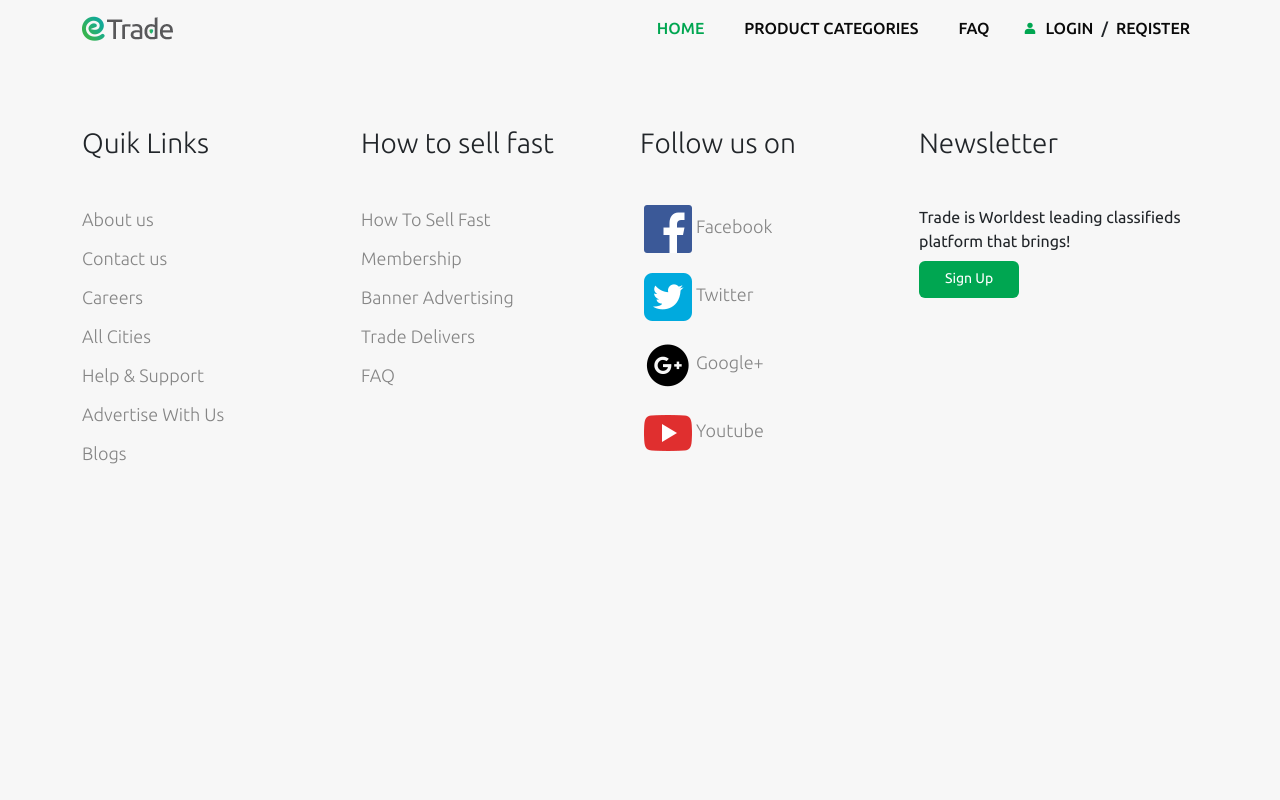
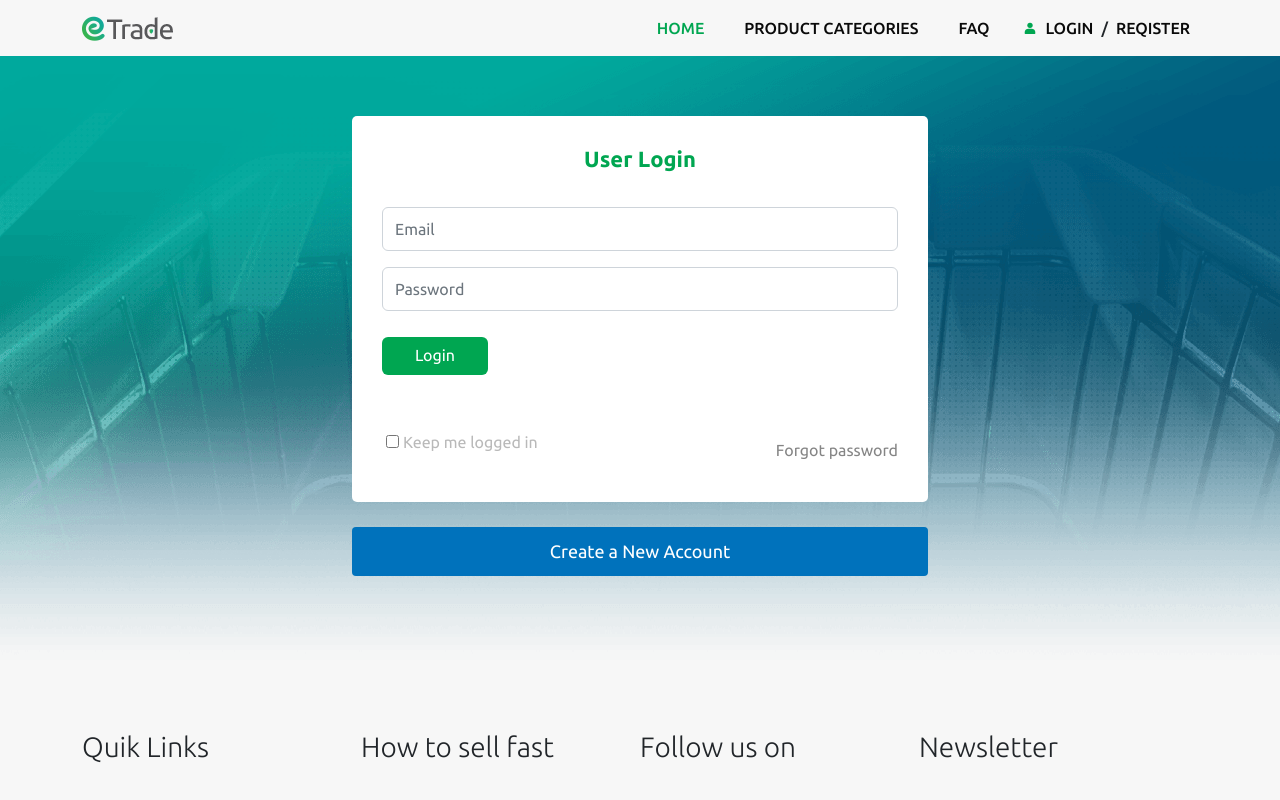
Before and after one commit to dimon1ion/ECOMMERCE-ONLINE-SHOP-CLIENT-REACT, a React (Create React App) app: page / in a window 1280 px wide. Shown: the top 800 px of the page. Built offline with nearby package versions, Linux system fonts and the light colour scheme; no server answers.

Commit message:
fix(App): Changed Start path

```diff
--- a/src/App.js
+++ b/src/App.js
@@ -63,6 +63,7 @@ function App() {
             <Route path="login" element={<Login />} />
             <Route path="registration" element={<Registration />} />
             <Route path="products" element={<Products />} />
+            <Route path="" element={<Login />} />
             {/* <Route path="categories/*" element={<Categories/>}/> */}
             {/* <Route path=":name" element={<Profile/>}/> */}
           </Routes>
```
